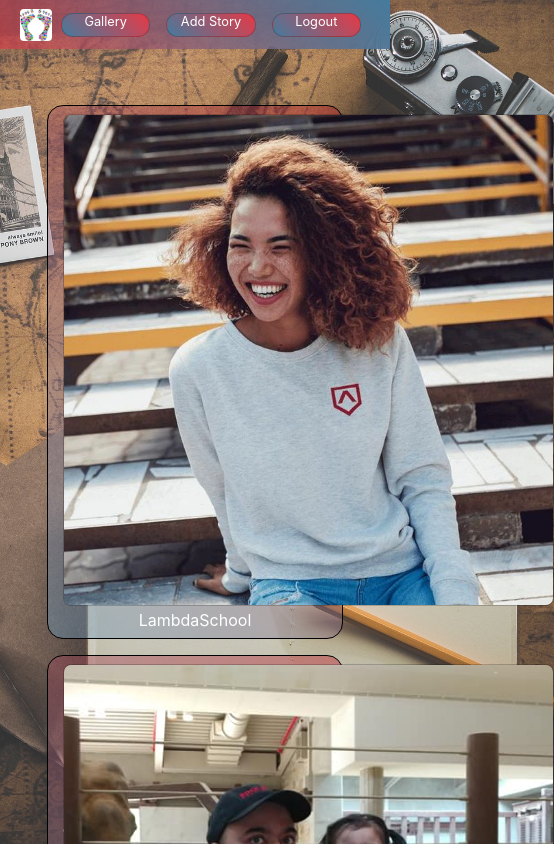
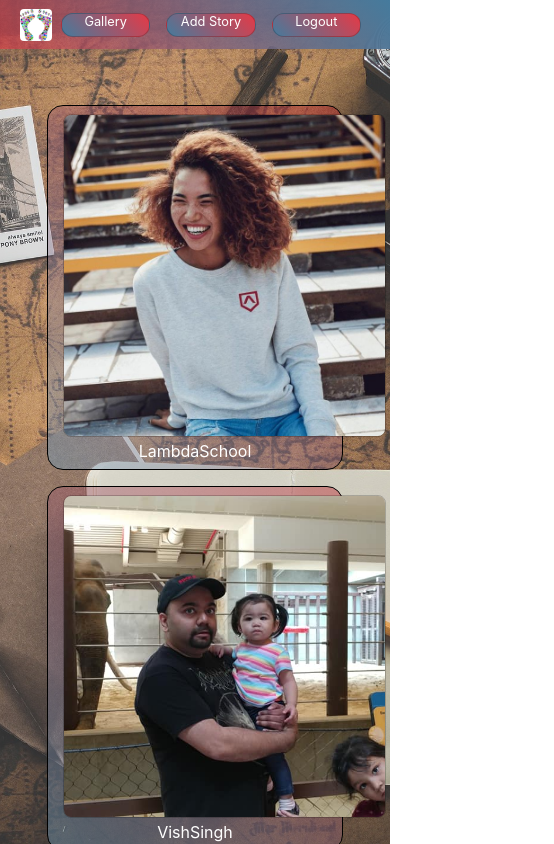
Before and after one commit to bw-ptct-Expat-Journal-4/frontend, a React (Create React App) app: page /gallery in a window 390 px wide. Shown: the top 844 px of the page, 554 px wide, since content can reach past the window. Built offline with nearby package versions, Linux system fonts and the light colour scheme.

Commit message:
modified breakpoint image sizes

```diff
--- a/src/component/Gallery.js
+++ b/src/component/Gallery.js
@@ -87,8 +87,8 @@ const Section = styled.section`
         }
 
         img {
-            width: 35vh;
-            height: 35vh;
+            width: 28vh;
+            height: 28vh;
         }
     }
 
@@ -98,8 +98,8 @@ const Section = styled.section`
         }
 
         img {
-            width: 58vh;
-            height: 58vh;
+            width: 38vh;
+            height: 38vh;
         }
     }
 `
--- a/src/component/UserGallery.js
+++ b/src/component/UserGallery.js
@@ -100,8 +100,8 @@ const Section = styled.section`
         }
 
         img {
-            width: 35vh;
-            height: 35vh;
+            width: 28vh;
+            height: 28vh;
         }
     }
 
@@ -111,8 +111,8 @@ const Section = styled.section`
         }
 
         img {
-            width: 58vh;
-            height: 58vh;
+            width: 38vh;
+            height: 38vh;
         }
     }
 `
```
